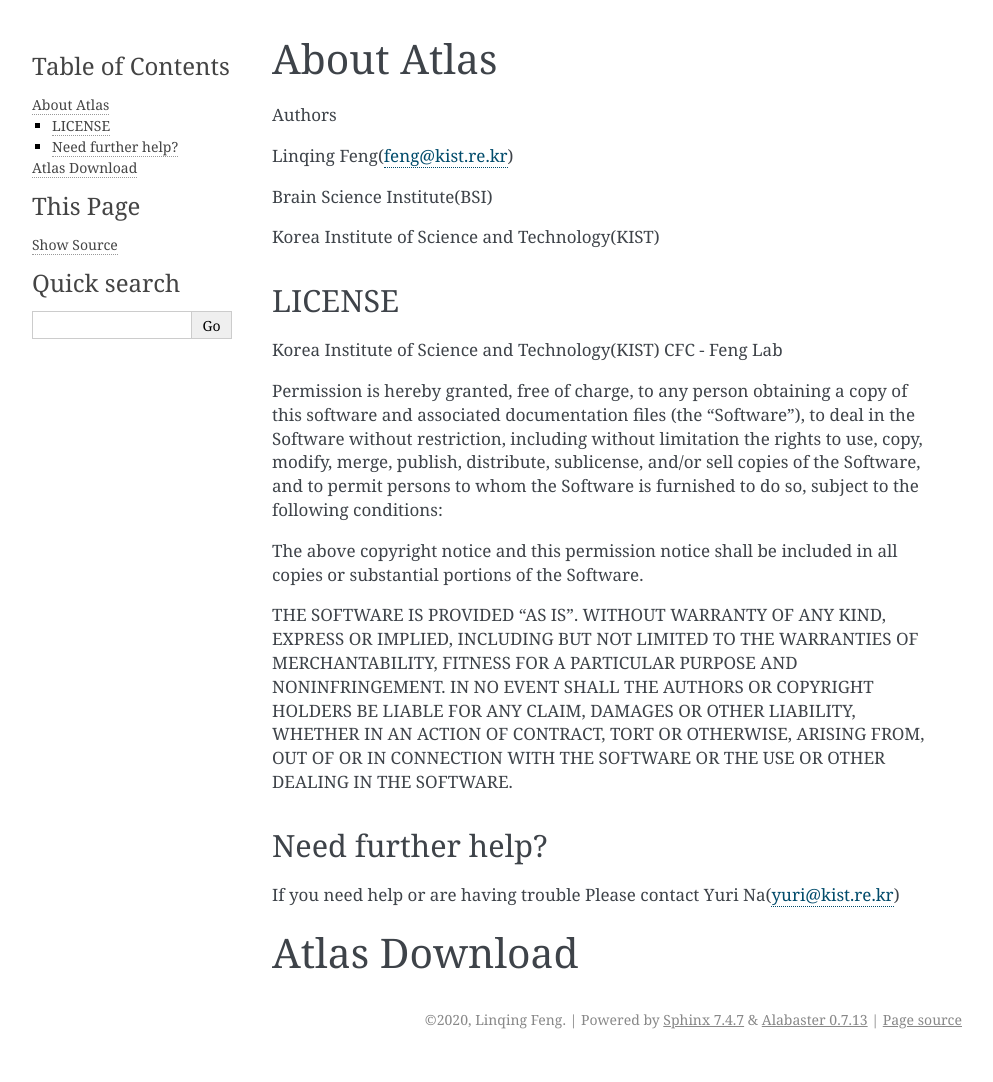
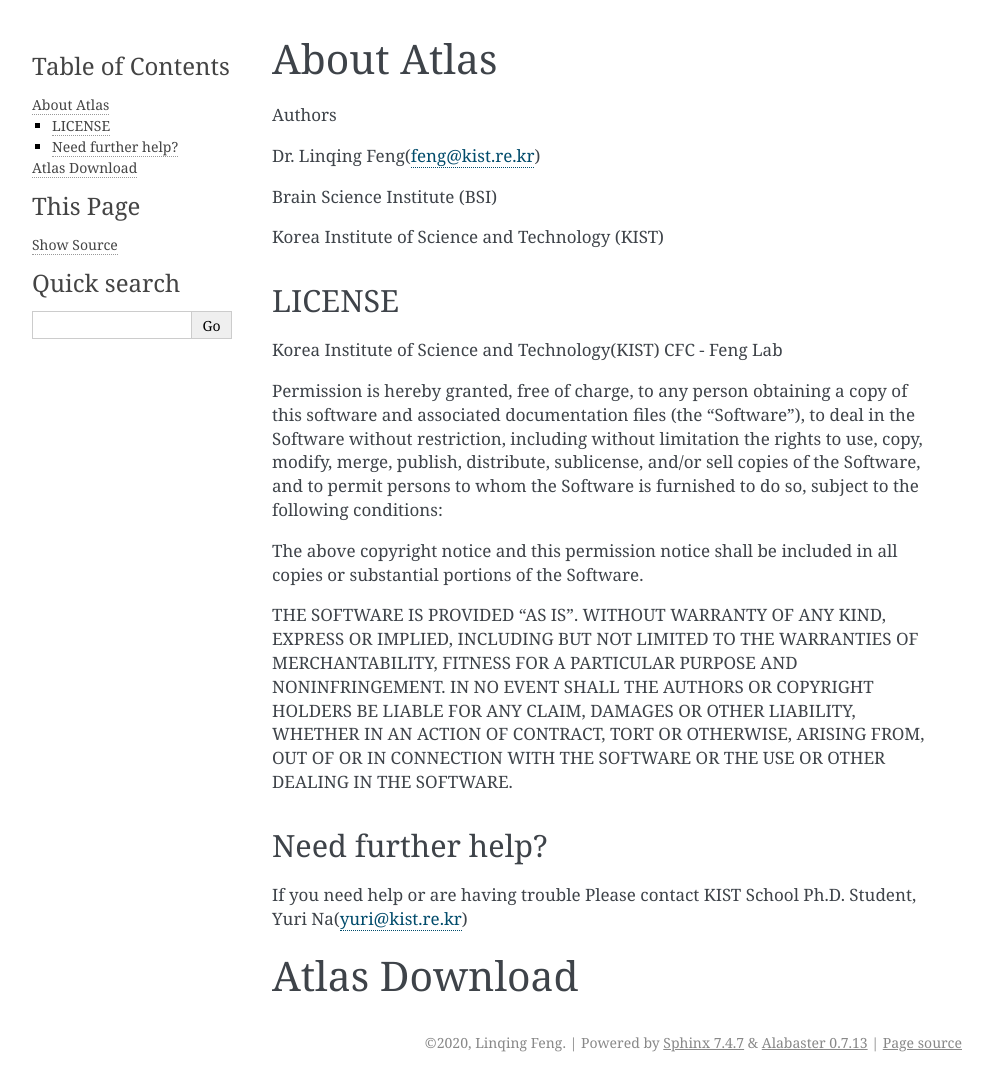
Before and after one commit to feng-lab/atlas-doc, a Sphinx documentation site: the page built from docs/source/help.rst, in a window 1280 px wide. Shown: the whole page, without its empty margins (148-1141 px from the left). Built offline with Sphinx 7.4.7, drawn with Linux system fonts in a browser that asks for light colours; before the commit the page ends 1059 px from its top, so only the background shows below that.

Commit message:
update docs

```diff
--- a/docs/source/help.rst
+++ b/docs/source/help.rst
@@ -4,13 +4,13 @@
 Authors
 
 
-Linqing Feng(feng@kist.re.kr)
+Dr. Linqing Feng(feng@kist.re.kr)
 
 
-Brain Science Institute(BSI)
+Brain Science Institute (BSI)
 
 
-Korea Institute of Science and Technology(KIST)
+Korea Institute of Science and Technology (KIST)
 
 LICENSE
 ^^^^^^^
@@ -37,7 +37,7 @@
 Need further help?
 ^^^^^^^^^^^^^^^^^^
 If you need help or are having trouble
-Please contact Yuri Na(yuri@kist.re.kr)
+Please contact KIST School Ph.D. Student, Yuri Na(yuri@kist.re.kr)
 
 
 Atlas Download
```
Also changed, not shown: docs/source/license.rst (+6 -8 lines).
